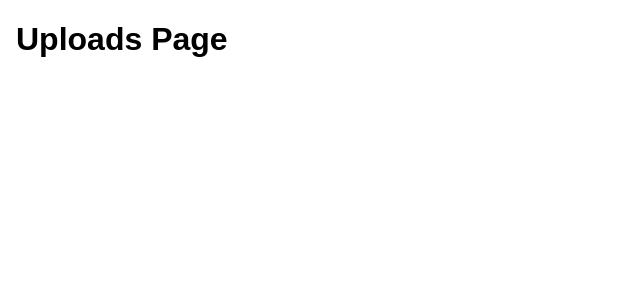
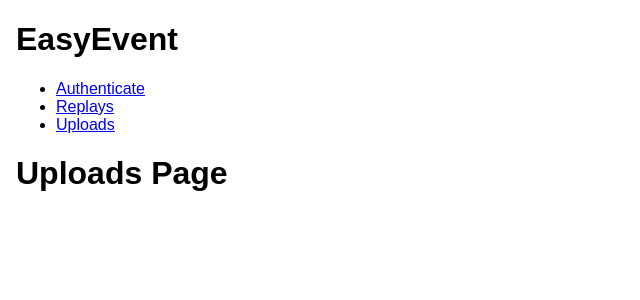
Before and after one commit to tobsirl/Warcraft3-Reforged-Backend, a React (Create React App) app in the folder frontend/: page /uploads in a window 1280 px wide. Shown: the top 300 px of the page, without its empty margins (0-640 px from the left). Built offline with nearby package versions, Linux system fonts and the light colour scheme.

Commit message:
Added MainNavigation component

```diff
--- a/frontend/src/App.js
+++ b/frontend/src/App.js
@@ -4,6 +4,7 @@
 import AuthPage from './pages/Auth';
 import ReplaysPage from './pages/Replays';
 import UploadsPage from './pages/Uploads';
+import MainNavigation from './components/Navigation/MainNavigation';
 
 import './App.css';
 
@@ -11,12 +12,17 @@
   render() {
     return (
       <BrowserRouter>
+        <React.Fragment>
+          <MainNavigation />
+          <main>
             <Switch>
               <Redirect path="/" to="/auth" exact />
               <Route path="/auth" component={AuthPage} />
               <Route path="/replays" component={ReplaysPage} />
               <Route path="/uploads" component={UploadsPage} />
             </Switch>
+          </main>
+        </React.Fragment>
       </BrowserRouter>
     );
   }
--- /dev/null
+++ b/frontend/src/components/Navigation/MainNavigation.js
@@ -0,0 +1,28 @@
+import React from 'react';
+import { NavLink } from 'react-router-dom';
+
+const MainNavigation = props => (
+  <header>
+    <div className="main-navigation__logo">
+      <h1>EasyEvent</h1>
+    </div>
+    <nav className="main-navigation__item">
+      <ul>
+        <li>
+          {' '}
+          <NavLink to="/auth">Authenticate</NavLink>
+        </li>
+        <li>
+          {' '}
+          <NavLink to="/replays">Replays</NavLink>
+        </li>
+        <li>
+          {' '}
+          <NavLink to="/uploads">Uploads</NavLink>
+        </li>
+      </ul>
+    </nav>
+  </header>
+);
+
+export default MainNavigation;
```
Lines whose indentation alone changed are shown as unchanged.
